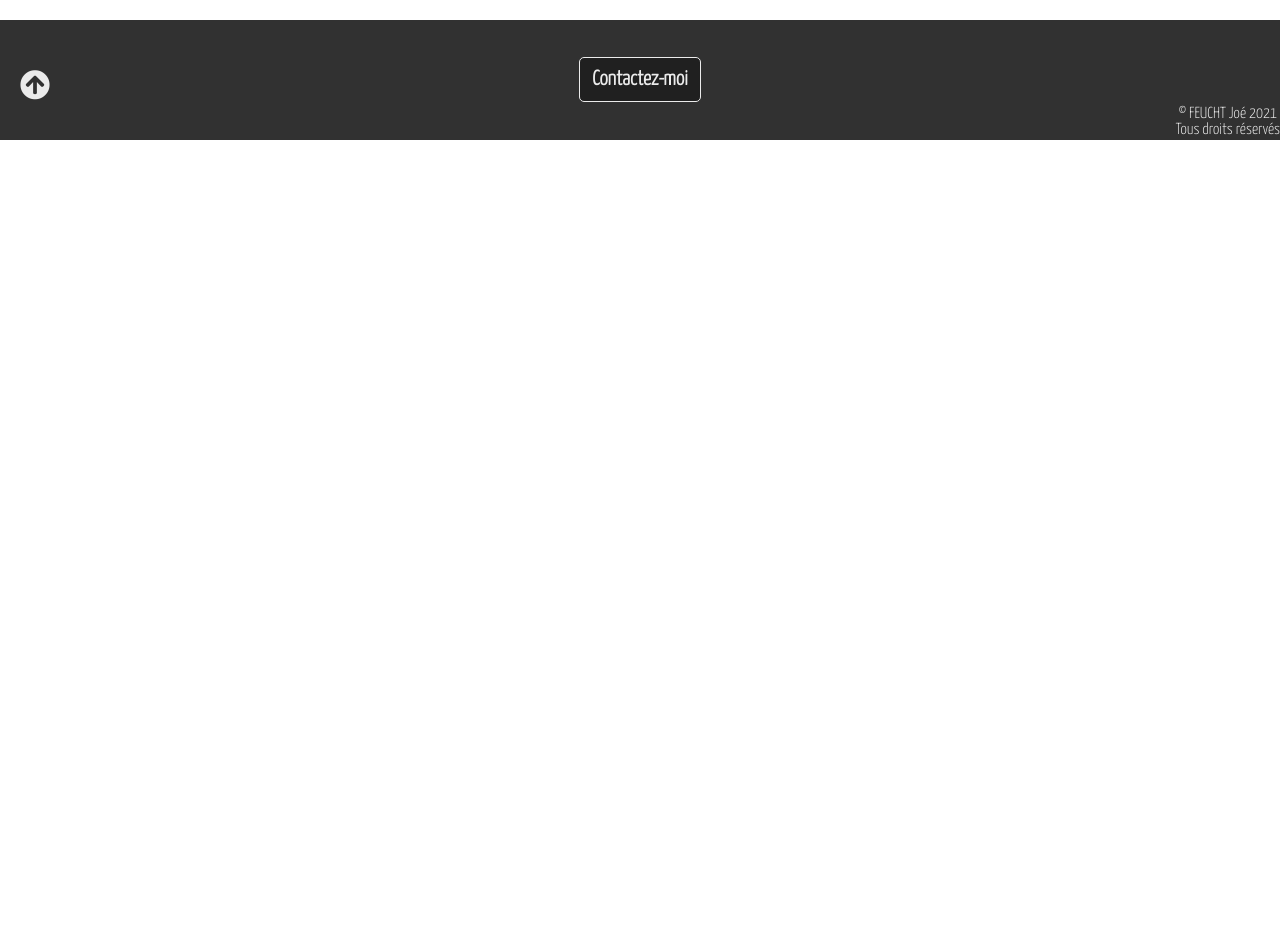
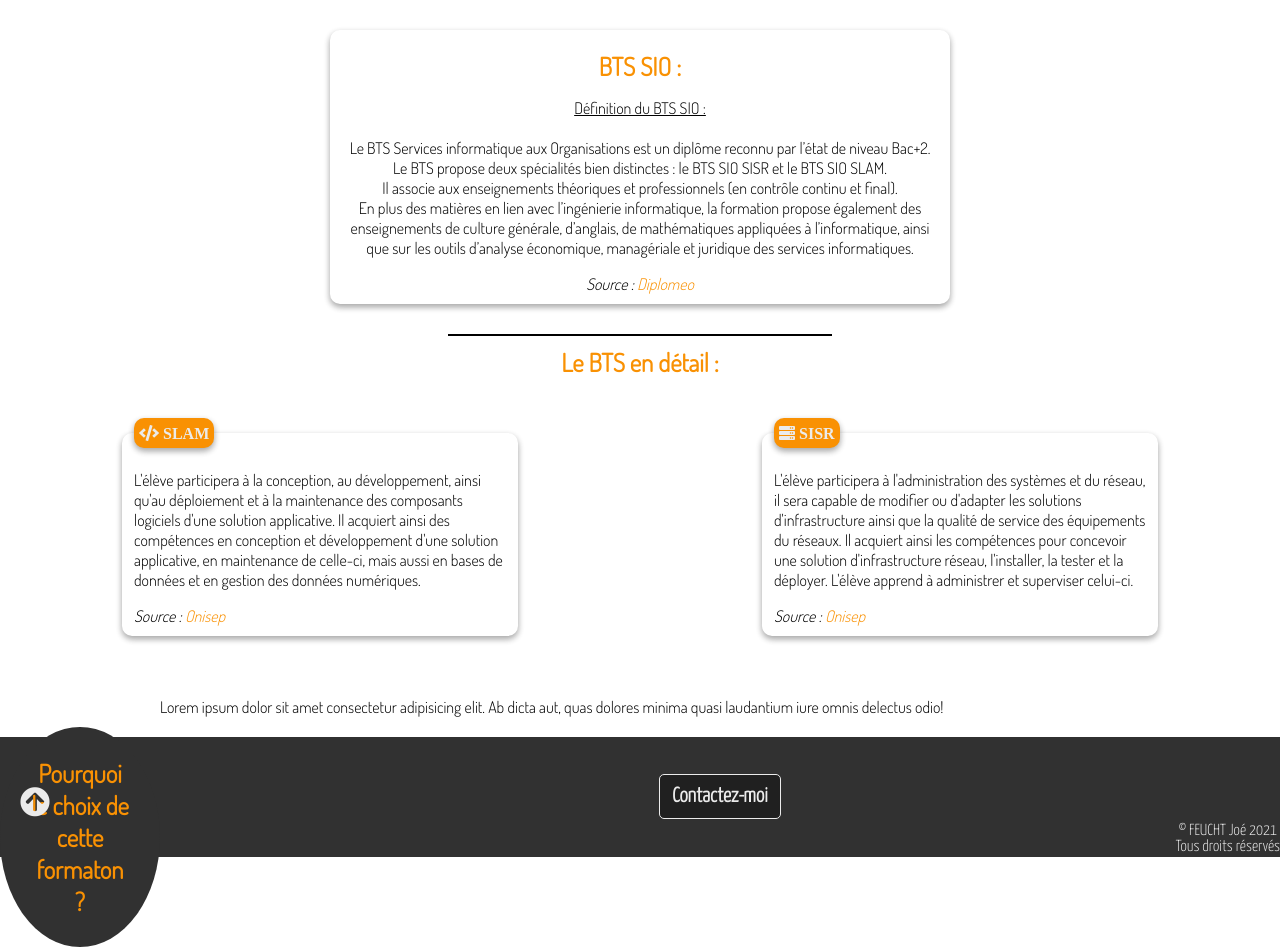
Before and after one commit to joe67100/AtelierPro1, a PHP site: page /btssio.php in a window 1280 px wide. Shown: the part 105-1052 px from the top of the page. Before the commit the page ends 245 px from the top, so only its background shows below. Run offline with PHP 8.4, Linux system fonts and the light colour scheme; some libraries are stand-ins or nearby versions.

Commit message:
Modification 31/01

```diff
--- a/btssio.php
+++ b/btssio.php
@@ -14,9 +14,41 @@
     </header>
     <main>
         <section>
+            <article class="btssiodef">
+                <h4>BTS SIO :</h4>
+                <p style="text-align:center;"><u>Définition du BTS SIO :</u><br><br>Le BTS Services informatique aux Organisations est un diplôme reconnu par l’état de niveau Bac+2.<br>Le BTS propose deux spécialités bien distinctes : le BTS SIO SISR et le BTS SIO SLAM. <br>Il associe aux enseignements théoriques et professionnels (en contrôle continu et final). <br>En plus des matières en lien avec l’ingénierie informatique, la formation propose également des enseignements de culture générale, d’anglais, de mathématiques appliquées à l’informatique, ainsi que sur les outils d’analyse économique, managériale et juridique des services informatiques.</p>
+                <cite>Source : <a href="https://diplomeo.com/trouver-bts-sio" target="_blank" style="color:var(--orange);">Diplomeo</a></cite>
+            </article>
+        </section>
 
+        <!-- Séparateur :-->
 
+        <span class="sepqsj"></span>
+
+        <h4>Le BTS en détail : </h4>
+
+        <section class="sisrslam">
+            <article class="contentsisrslam">
+                <fieldset>
+                    <legend><i class="fas fa-code"> SLAM</i></legend>
+                    <p>L'élève participera à la conception, au développement, ainsi qu'au déploiement et à la maintenance des composants logiciels d'une solution applicative. Il acquiert ainsi des compétences en conception et développement d'une solution applicative, en maintenance de celle-ci, mais aussi en bases de données et en gestion des données numériques.</p>
+                    <cite>Source : <a href="https://www.onisep.fr/Ressources/Univers-Formation/Formations/Post-bac/bts-services-informatiques-aux-organisations-option-b-solutions-logicielles-et-applications-metiers" target="_blank" style="color:var(--orange);">Onisep</a></cite>
+            </article>
+            <article class="contentsisrslam">
+                <fieldset>
+                    <legend><i class="fas fa-server"> SISR</i></legend>
+                    <p>L'élève participera à l'administration des systèmes et du réseau, il sera capable de modifier ou d'adapter les solutions d'infrastructure ainsi que la qualité de service des équipements du réseaux. Il acquiert ainsi les compétences pour concevoir une solution d'infrastructure réseau, l'installer, la tester et la déployer. L'élève apprend à administrer et superviser celui-ci.</p>
+                    <cite>Source : <a href="https://www.onisep.fr/Ressources/Univers-Formation/Formations/Post-bac/bts-services-informatiques-aux-organisations-option-a-solutions-d-infrastructure-systemes-et-reseaux" target="_blank" style="color:var(--orange);">Onisep</a></cite>
+            </article>
         </section>
+
+        <section class="pqbts">
+            <div class="circle">
+                <h4>Pourquoi le choix de cette formaton ?</h4>
+                <p>Lorem ipsum dolor sit amet consectetur adipisicing elit. Ab dicta aut, quas dolores minima quasi laudantium iure omnis delectus odio!</p>
+            </div>
+        </section>
+
     </main>
     <footer>
         <?php include('includes/footer.php')?>
--- a/contact.php
+++ b/contact.php
@@ -19,7 +19,7 @@
             <img src="images/at.png" alt="AT">
         </div>
         <div class="contactmail">
-            <a href="mailto:joefeucht67220@gmail.com">Remplis d'abord ce formulaire !</a>
+            <a href="mailto:joefeucht67220@gmail.com">joefeucht67220@gmail.com</a>
             <div class="clique">
                 <img src="images/fleche.png" alt="FLECHE">
                 <p>Clique ici !<p>
--- a/design/main.css
+++ b/design/main.css
@@ -165,7 +165,7 @@ h4:hover {
     text-decoration: underline;
 }
 
-.qsjhaut {
+.qsjhaut, .btssiodef {
     width: 600px;
     margin: 30px auto;
     text-align: center;
@@ -175,7 +175,7 @@ h4:hover {
     box-shadow: 0 3px 6px rgba(0,0,0,0.16), 0 3px 6px rgba(0,0,0,0.23);
 }
 
-.qsjhaut:hover {
+.qsjhaut:hover, .btssiodef:hover {
     color: white;
     background-color: #313131;
 }
@@ -198,6 +198,7 @@ h4:hover {
 .comp {
     border: 1px solid black;
     text-align: center;
+    background-color: rgb(238, 237, 237);
 }
 
 .comp p {
@@ -425,7 +426,7 @@ h5 {
     box-shadow: 0 3px 6px rgb(0 0 0 / 16%), 0 3px 6px rgb(0 0 0 / 23%);
 }
 
-.projet img {
+.projet img, .projet video {
     min-width: 400px;
     height: 266px;
 }
@@ -449,6 +450,48 @@ h5 {
 	transition: 0.3s;
 }
 
+/* BTS SIO */
+
+.btssiodef {
+    position: relative;
+}
+
+.sisrslam {
+    display: flex;
+    flex-wrap: wrap;
+    justify-content: space-between;
+}
+
+.contentsisrslam {
+    width: 400px;
+    margin: 30px auto;
+    display: inline-block;
+    padding-bottom: 15px;
+}
+
+.circle h4 {
+    width: 100px;
+    padding: 30px;
+    margin: 30px auto;
+    border-radius: 50%;
+    background-color: var(--noir);
+    text-align: center;
+    float:inline-start;
+}
+
+legend {
+    background-color: var(--orange);
+    color: var(--blanc);
+    border-radius: 10px;
+    padding: 5px;
+    box-shadow: 0 3px 6px rgb(0 0 0 / 16%), 0 3px 6px rgb(0 0 0 / 23%);
+}
+
+fieldset {
+    border: 0px solid black;
+    border-radius: 10px;
+    box-shadow: 0 3px 6px rgb(0 0 0 / 16%), 0 3px 6px rgb(0 0 0 / 23%);
+}
 /* Contact */
 
 .sepcontact {
@@ -593,6 +636,8 @@ h5 {
 
 /* Responsive */
 
+    /*Header*/
+
 @media screen and (max-width:1300px){
     .containerqualites{
         gap: 0px;
@@ -617,24 +662,33 @@ h5 {
     }
 }
 
+/* "Qui suis-je (paragraphe tout en haut) + "Clique ici" et flêche du formulaire page contact */
 
 @media screen and (max-width:800px){
-    .qsjhaut{
+    .qsjhaut, .btssiodef{
         width: 500px;
+    }
+    .clique img {
+        transform: roate(320deg);
+    }
+    .clique {
+        left: 0;
+        top: 20px;
+        transform: rotate(340deg);
     }
 }
 @media screen and (max-width:600px){
-    .qsjhaut{
+    .qsjhaut, .btssiodef{
         width: 400px;
     }
 }
 @media screen and (max-width:450px){
-    .qsjhaut{
+    .qsjhaut, .btssiodef{
         width: 300px;
     }
 }
 @media screen and (max-width:300px){
-    .qsjhaut{
+    .qsjhaut, .btssiodef{
         width: 200px;
     }
 }
--- a/includes/footer.php
+++ b/includes/footer.php
@@ -1,3 +1,3 @@
-<a href="mailto:joefeucht67220@gmail.com" class="bouton">Contactez-moi</a>
+<a href="contact.php" class="bouton">Contactez-moi</a>
 <p style="position :absolute; right:0;">&#169 FEUCHT Joé 2021<br>Tous droits réservés</p>
 <a href="#" style="position:absolute; left:20px;"><i class="fas fa-arrow-circle-up" style="font-size:30px;"></i></a>
--- a/index.php
+++ b/index.php
@@ -3,6 +3,7 @@
 <head>
     <?php include('includes/head.php')?>
     <title>Accueil - PORTFOLIO</title>
+    <meta name="description" content="Bienvenue sur mon portfolio...">
 </head>
 <body id="wpp">
     <div class="menu">
```
Also changed, not shown: portfolio.php (+20 -8 lines), quisuisje.php (+6 -6 lines), images/tableauprojet.jpg (added), 3 other files.
